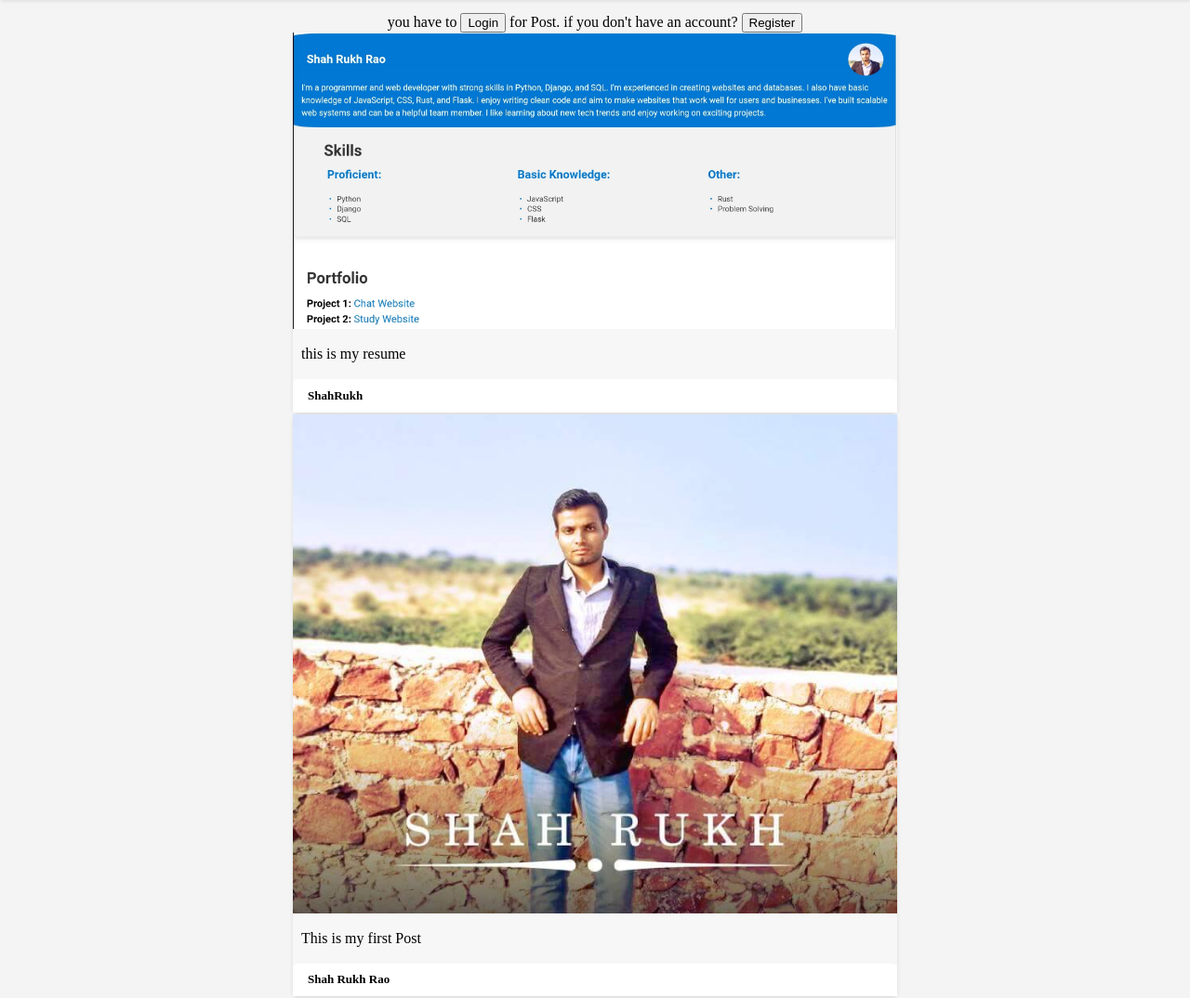
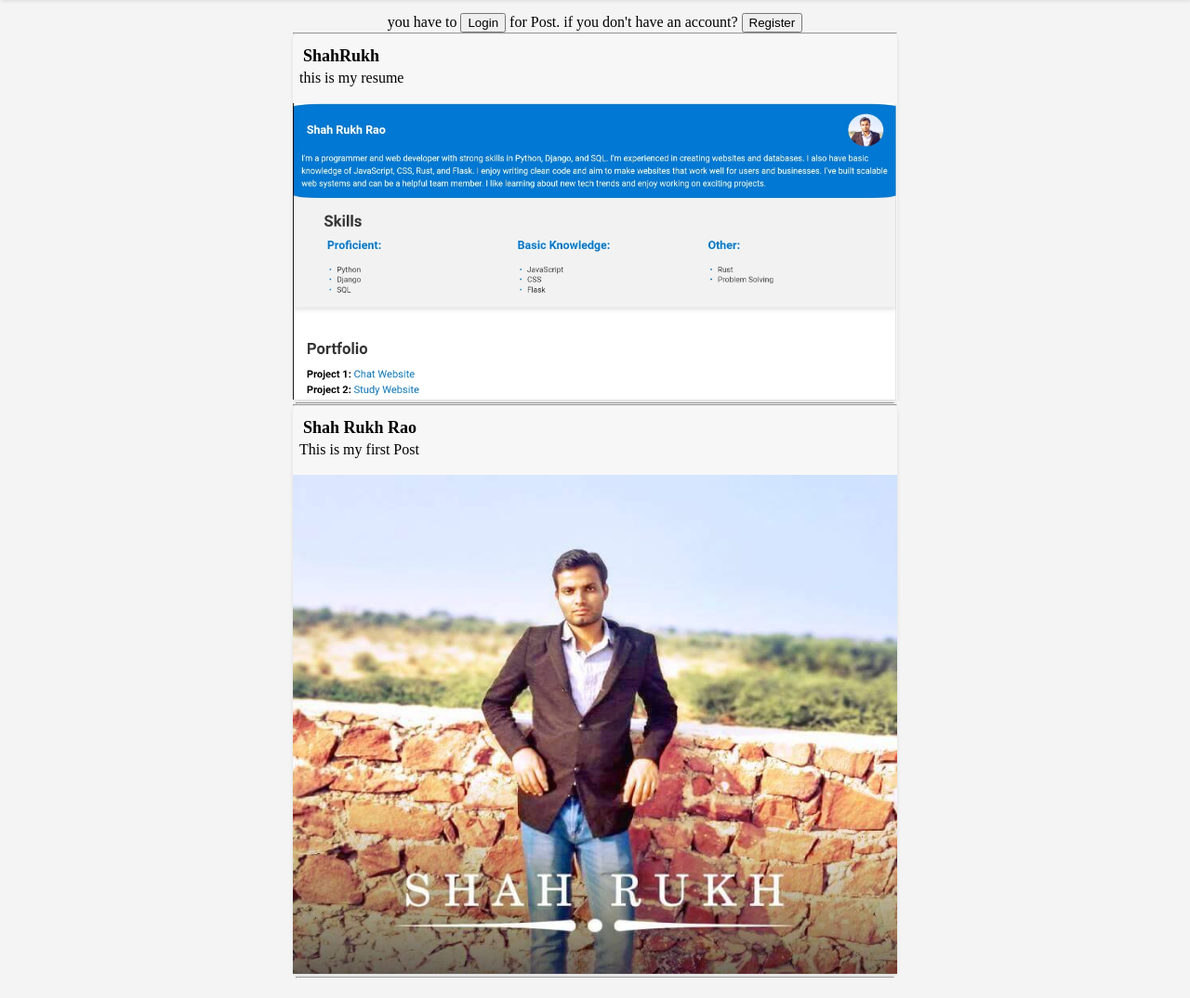
Before and after one commit to raoshah/newDjango, a Django app: page /chat/ in a window 1280 px wide. Shown: the part 58-1132 px from the top of the page at 93% size. After the commit the page ends 1111 px from the top, so only its background shows below. Run offline with Django 3.2, Linux system fonts and the light colour scheme; data comes from the database, SQL or seed files in the repository.

Commit message:
all done

```diff
--- a/myapp/templates/myapp/chat.html
+++ b/myapp/templates/myapp/chat.html
@@ -135,19 +135,19 @@ button[type="submit"] {
 
 <div class="post-container">
     {% for item in post|dictsortreversed:"id" %}
+    <hr style="margin: 0px;">
     <div class="post-card">
+        <div class="post-content">
+            <h1 style="margin-left: 10px; margin-bottom: 2px; font-size: large;">{{ item.username }}</h1>
+            <p style="margin-left: 5px; margin-top: 3px; padding: 1px;  font-size: medium;">{{ item.post }}</p>
+        </div>
         {% if item.image %}
         <div class="post-image">
             <img src="{{ item.image.url }}" alt="Post Image">
         </div>
         {% endif %}
-        <div class="post-content">
-            <p style="margin-left: 7px; padding: 1px; font-size: medium;">{{ item.post }}</p>
-        </div>
-        <div class="user-info">
-            <h1 style="margin-left: 15px; padding: 0%; font-size: small;">{{ item.username }}</h1>
-        </div>
     </div>
+    <hr style="margin: 3px; margin-bottom: 0px;">
     {% endfor %}
 </div>
 {% endblock %}
```
